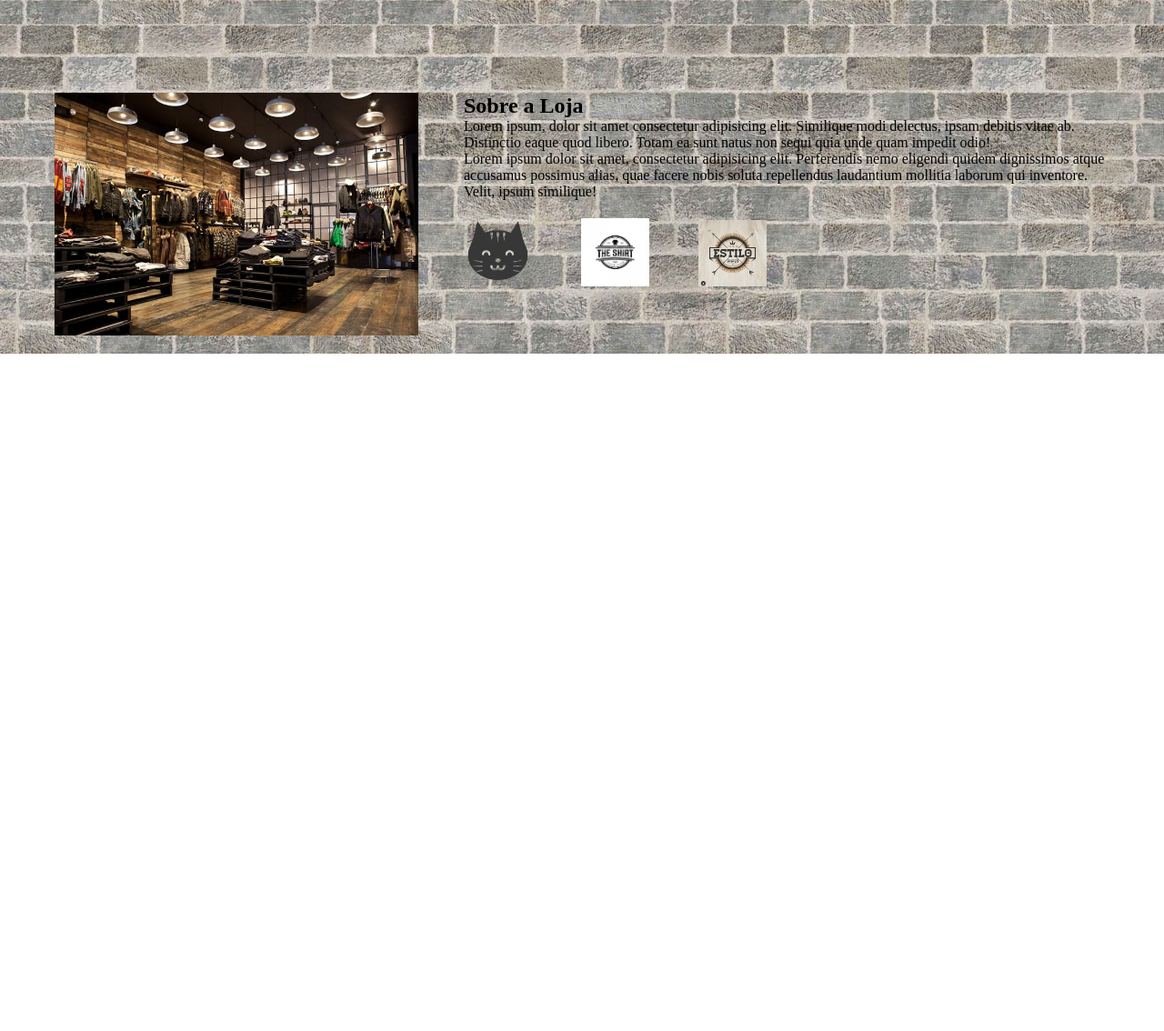
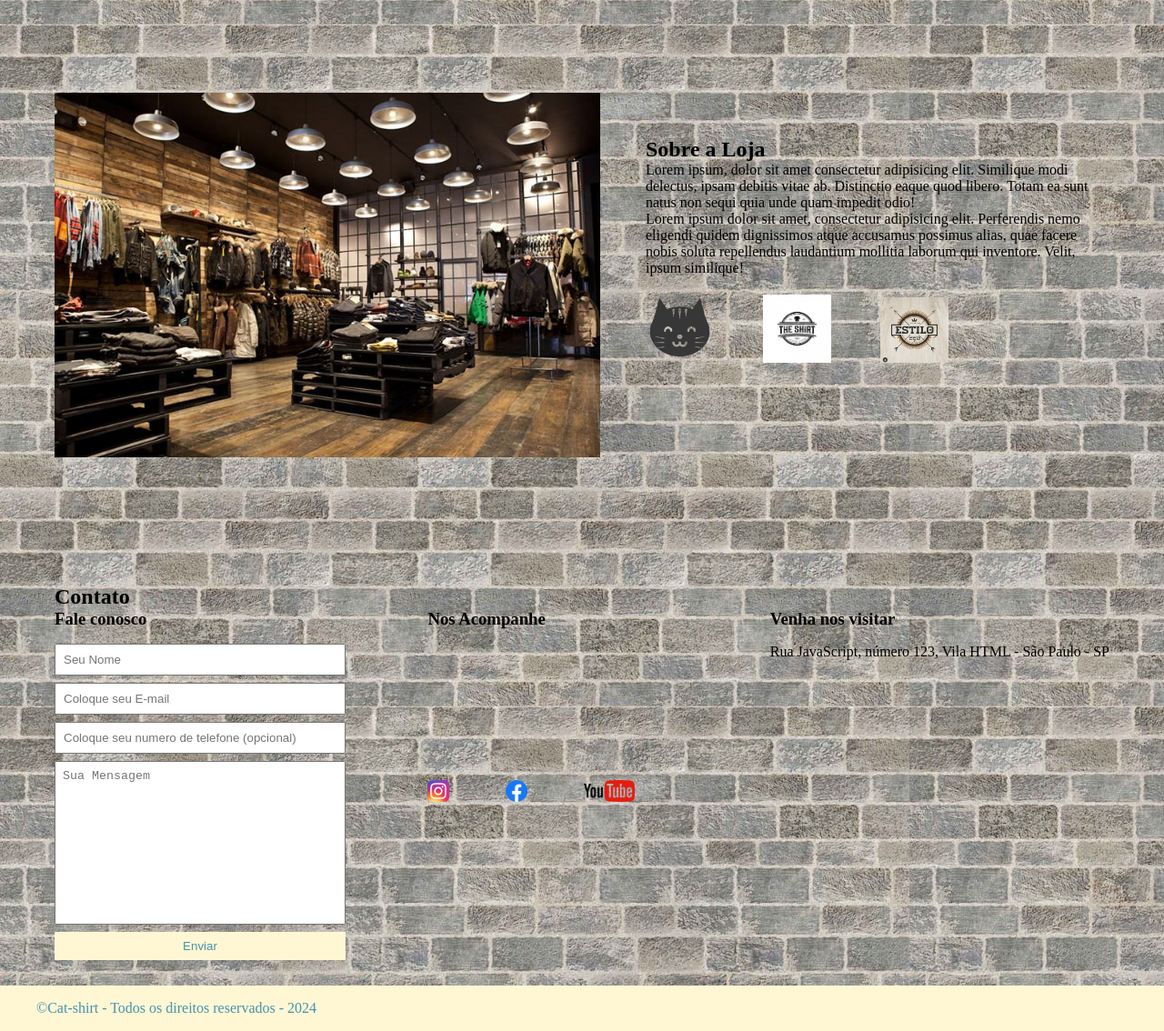
Before and after one commit to GasparMGL/Projeto-Cat-Shirt, a plain HTML site: page index.html in a window 1280 px wide. Shown: the part 2428-3562 px from the top of the page at 91% size. Before the commit the page ends 2817 px from the top, so only its background shows below. Drawn offline with Linux system fonts and the light colour scheme; a web font is replaced by a local one.

Commit message:
Adicionando a parte contact

```diff
--- a/index.html
+++ b/index.html
@@ -20,13 +20,13 @@
             <nav>
                 <ul>
                     <li>
-                        <a href="products">Produtos</a>
+                        <a href="#products">Produtos</a>
                     </li>
                     <li>
-                        <a href="about">Sobre a loja</a>
+                        <a href="#about">Sobre a loja</a>
                     </li>
                     <li>
-                        <a href="contact">Contatos</a>
+                        <a href="#contact">Contatos</a>
                     </li>
                 </ul>
             </nav>
@@ -63,9 +63,9 @@
     <section id="about">
 
         <div class="container">
-            <img src="./Imagem/loja.jpg" alt="">
+            <img class="img_about" src="./Imagem/loja.jpg" alt="">
 
-            <div class="about_content">
+            <div>
                 <h2>Sobre a Loja</h2>
                 <p>
                     Lorem ipsum, dolor sit amet consectetur adipisicing elit. Similique modi delectus, ipsam debitis vitae ab. Distinctio eaque quod libero. Totam ea sunt natus non sequi quia unde quam impedit odio!
@@ -82,5 +82,57 @@
         </div>
     </section>
 
+    <section id="contact">
+        <div class="container">
+            <h2>Contato</h2>
+            <div class="contact-methods">
+                <div>
+                    <h3>Fale conosco</h3>
+                    <form>
+                        <input type="text" placeholder="Seu Nome" required>
+                        <input type="email" placeholder="Coloque seu E-mail" required>
+                        <input type="tel" placeholder="Coloque seu numero de telefone (opcional)">
+                        <textarea placeholder="Sua Mensagem" required></textarea>
+                        <button type="submit">Enviar</button>
+                    </form>
+                </div>
+            <div>
+                <h3>Nos Acompanhe</h3>
+                <ul class="social-links">
+                    <li>
+                        <a href="#" title="Siga-nos no Instagram">
+                            <img src="./Imagem/instagram.png" alt="Logo do Instagram"/>
+                        </a>
+                    </li>
+                    <li>
+                        <a href="#" title="Siga-nos no Facebook">
+                            <img src="./Imagem/facebook.png" alt="Logo do Facebook"/>
+                        </a>
+                    </li>
+                    <li>
+                        <a href="#" title="Visite nosso canal no Youtube">
+                            <img src="./Imagem/youtube.png" alt="Logo do Youtube"/>
+                        </a>
+                    </li>
+                </ul>
+            </div>
+            <div>
+                <h3>Venha nos visitar</h3>
+                <p>
+                    Rua JavaScript, número 123, Vila HTML - São Paulo - SP
+                </p>
+            </div>
+            </div>
+        </div>
+    </section>
+
+    <footer>
+        <div class="container">
+            <p>
+                &copy;Cat-shirt - Todos os direitos reservados - 2024
+            </p>
+        </div>
+    </footer>
+
 </body>
 </html>
--- a/main.css
+++ b/main.css
@@ -1,4 +1,4 @@
-*{
+* {
         padding: 0;
         margin: 0;
         box-sizing: border-box;
@@ -23,7 +23,7 @@ header {
     z-index: 1000;
 }
 
-header img{
+header img {
     width: 50px;
     margin-right: 8px;
 }
@@ -33,7 +33,7 @@ header h1 {
     margin-right: 500px;
 }
 
-header li{
+header li {
     display: inline;
     margin-right: 16px;
     font-size: 24px;
@@ -41,46 +41,113 @@ header li{
     font-weight:800;
 }
 
-header li a{
+header li a {
     text-decoration: none;
     color: #1A4D2E;
 }
 
-.container{
+.container {
     max-width: 1200px;
     width: 100%;
     margin: 0 auto;
 
 }
 
-header .container{
+header .container {
     display: flex;
     align-items: center;
     justify-content:center;
 }
 
-section img{
+section img {
 
     width: 400px;
     margin-right: 50px;
     margin-top: 150px;
 }
 
-section .container{
+section .container {
     display: flex;
     align-items: center;
     justify-content: space-between;
     padding: 20px;
 }
 
-.about_content h2{
-    margin-top: 100px;
+.img_about{
+    width: 600px;
+    margin-bottom: 100px;
 }
 
-.brand-list li{
+.brand-list li {
     display: inline;
 }
-.brand-list img{
+
+.brand-list img {
     width: 75px;
     margin-top: 20px;
 }
+
+#contact .container {
+    display: block;
+}
+
+.contact-methods {
+    display: flex;
+    justify-content: space-between;
+}
+
+form input,
+form textarea,
+form button {
+    display: block;
+    width: 320px;
+    margin-bottom: 8px;
+    padding: 8px;
+}
+
+form textarea {
+    resize: none;
+    height: 180px;
+}
+
+section h3{
+    margin-bottom: 16px;
+}
+
+form button {
+    background-color: #FFF7D4;
+    color: #4793AF;
+    border: none;
+    cursor: pointer;
+}
+
+form button:hover {
+    background-color: #4793AF;
+    color: #FFF7D4;
+}
+
+input:focus, textarea:focus {
+    outline-color: #4793AF;
+}
+
+.social-links img {
+    height: 24px;
+    width: auto;
+}
+
+.social-links li {
+    display: inline;
+    margin-right: 8px;
+}
+
+.social-links li a {
+    text-decoration: none;
+}
+
+footer {
+    align-items: center;
+    justify-content: center;
+    background-color: #FFF7D4;
+    color: #4793AF;
+    padding: 16px 0;
+}
```
Also changed, not shown: Imagem/facebook.png (added), Imagem/instagram.png (added), Imagem/nintendo.png (added), Imagem/playstation.png (added), Imagem/xbox.png (added), Imagem/youtube.png (added).
